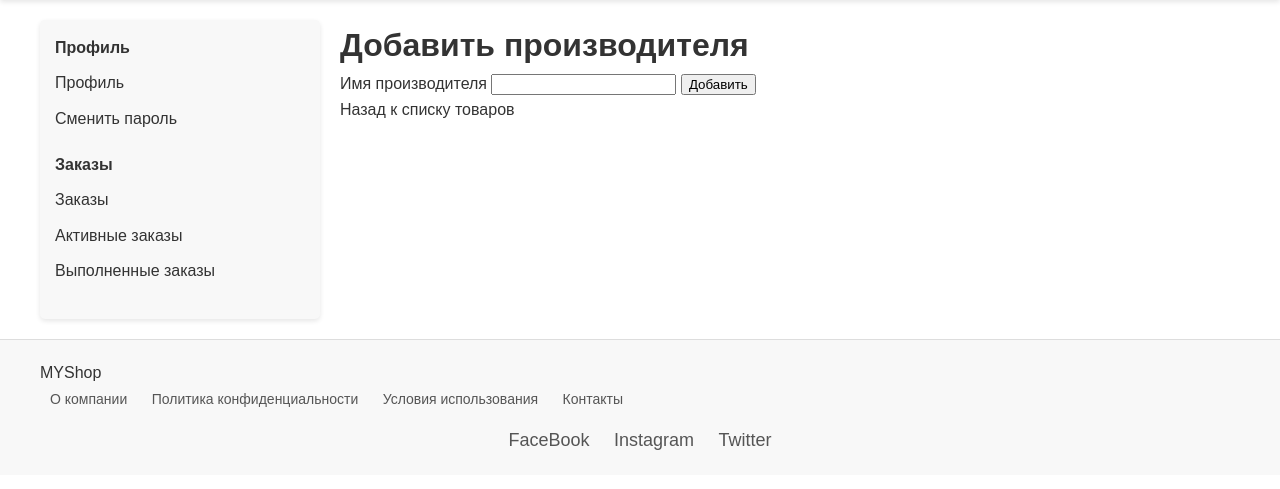
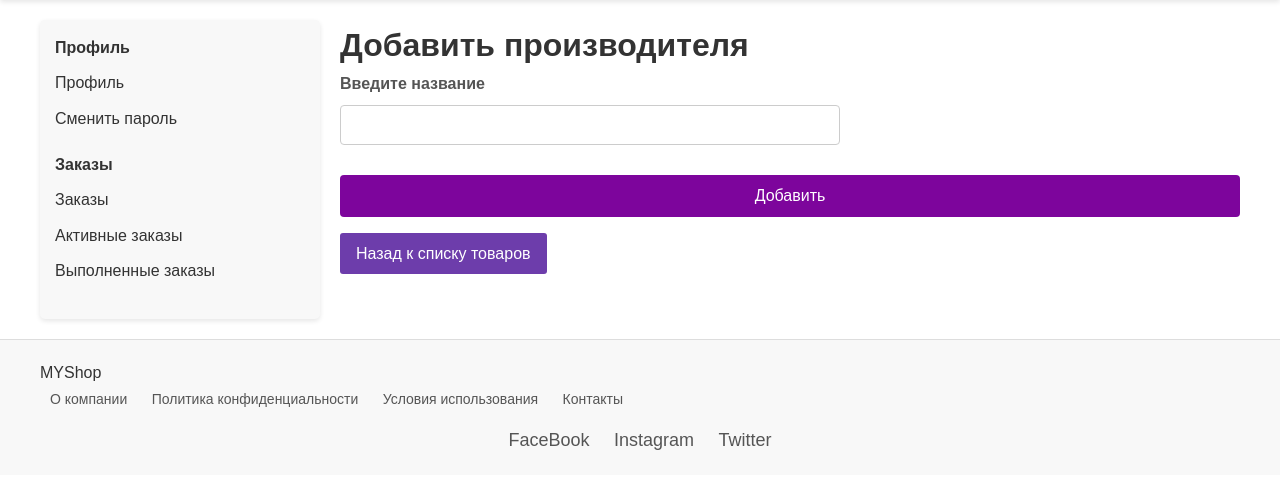
Before and after one commit to JolyCougar/Shop_django, a Django app: page /account/profile/manufacturer/create/ in a window 1280 px wide. Shown: the part 128-617 px from the top of the page. Run offline with Django 5.2, Linux system fonts and the light colour scheme; data that the repository does not hold is empty.

Commit message:
edit: templates form marketing, category,manufacturer

```diff
--- a/account/templates/account/manufacturer_form.html
+++ b/account/templates/account/manufacturer_form.html
@@ -13,12 +13,15 @@
     <form method="post">
         {% csrf_token %}
 
-        <label for="{{ form.name.id_for_label }}">Имя производителя</label>
-        {{ form.name }}
+        <div class="product-form-group">
+            <label for="{{ form.name.id_for_label }}">Введите название</label>
+            <input type="text" name="name" id="{{ form.name.id_for_label }}"
+                   class="product-form-control">
+        </div>
 
 
-        <button type="submit">Добавить</button>
+        <button type="submit" class="product-form-button">Добавить</button>
     </form>
-    <a href="{% url 'account:product_list' %}">Назад к списку товаров</a>
+    <p><a href="{% url 'account:product_list' %}" class="back-to-product-list-btn">Назад к списку товаров</a></p>
 
 {% endblock %}
--- a/account/templates/account/marketing_list.html
+++ b/account/templates/account/marketing_list.html
@@ -10,7 +10,8 @@
 
 {% block content %}
     <h1>Список промо-акций</h1>
-    <a href="{% url 'account:marketing_create' %}">Добавить новую промо-акцию</a>
+    <p><a href="{% url 'account:marketing_create' %}" class="back-to-product-list-btn">Добавить новую промо-акцию</a></p>
+
     <table class="orders-table">
         <thead>
         <tr>
--- a/account/templates/account/product_list_admin.html
+++ b/account/templates/account/product_list_admin.html
@@ -1,4 +1,3 @@
-
 {% extends 'include/base.html' %}
 {% load add_class %}
 {% block title %}
@@ -37,7 +36,7 @@
     </style>
 
     <h1>Список товаров</h1>
-    <a href="{% url 'account:product_create' %}">Добавить новый товар</a>
+    <p><a href="{% url 'account:product_create' %}" class="back-to-product-list-btn">Добавить новый товар</a>
     <table class="orders-table">
         <thead>
         <tr>
@@ -54,7 +53,7 @@
                 <td>{{ product.description }}</td>
                 <td>{{ product.price }}</td>
                 <td>
-                        <a href="{% url 'account:product_update' product.pk %}">Редактировать</a>
+                    <p><a href="{% url 'account:product_update' product.pk %}" class="back-to-product-list-btn">Редактировать</a>
                 </td>
             </tr>
         {% endfor %}
--- a/static/css/styles.css
+++ b/static/css/styles.css
@@ -1594,3 +1594,16 @@ label[for="avatarUpload"]:hover {
 .promo-form-back-link:hover {
     text-decoration: underline;
 }
+
+.back-to-product-list-btn {
+    display: inline-block;
+    background: #6d3dab;
+    color: white;
+    padding: 0.5rem 1rem;
+    border-radius: 3px;
+    cursor: pointer;
+}
+
+.back-to-product-list-btn:hover {
+    background-color: #00bfa5;
+}
```
Also changed, not shown: account/templates/account/category_form.html (+10 -4 lines). Lines whose indentation alone changed are shown as unchanged.
